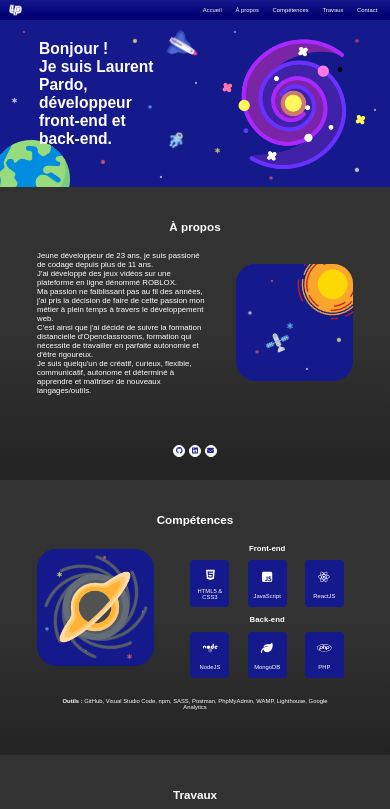
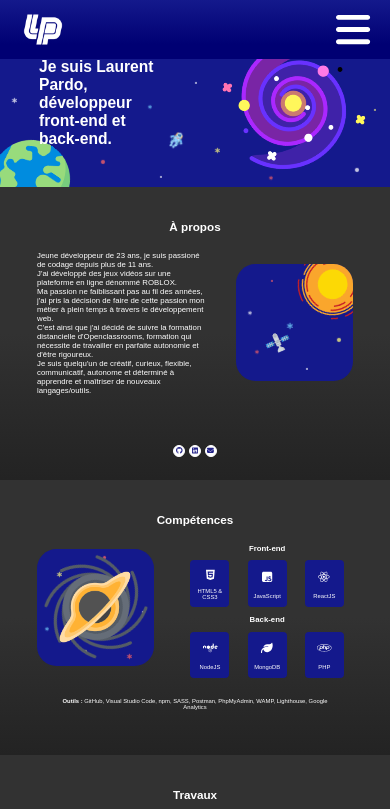
Before and after one commit to AeRyZe/dev_portfolio, a React (Create React App) app: page / in a window 390 px wide. Shown: the top 809 px of the page. Built offline with nearby package versions, Linux system fonts and the light colour scheme; a web font is replaced by a local one.

Commit message:
feat(header): responsive design

```diff
--- a/src/components/header/header.css
+++ b/src/components/header/header.css
@@ -10,7 +10,7 @@ nav {
     z-index: 10;
 }
 
-nav div {
+#header-links {
     width: 50%;
     display: flex;
     justify-content: space-around;
@@ -31,3 +31,74 @@ nav div {
     transition: .5s ease;
     font-weight: bold;
 }
+
+#menu-button {
+    display: none;
+}
+
+#menu-open {
+    display: none;
+}
+
+#menu-close {
+    display: none;
+}
+
+#menu-container {
+    display: none;
+}
+
+@media screen and (max-width: 993px) {
+    nav {
+        width: 90vw;
+        height: 15vw;
+        padding: 0 5vw;
+    }
+
+    .header-logo {
+        height: 12vw;
+    }
+
+    #header-links {
+        display: none;
+    }
+
+    .header-link {
+        font-size: 3.5vw;
+    }
+
+    #menu-container {
+        display: block;
+        height: 10vw;
+    }
+
+    #menu-button {
+        display: block;
+        height: 10vw;
+        color: white;
+    }
+
+    #menu-open {
+        height: 40vw;
+        width: 90vw;
+        display: flex;
+        flex-direction: column;
+        justify-content: space-around;
+        background: linear-gradient(0deg, rgba(20, 25, 140, 1) 0%, rgba(0, 0, 115, 1) 75%);
+        border-radius: 0 0 4vw 4vw;
+        padding: 5vw;
+        position: absolute;
+        top: 15vw;
+        right: 0;
+    }
+
+    #menu-close {
+        display: none;
+    }
+
+    .menu-link {
+        font-size: 4vw;
+        color: white;
+        text-decoration: none;
+    }
+}
--- a/src/components/header/header.jsx
+++ b/src/components/header/header.jsx
@@ -1,18 +1,37 @@
 import './header.css'
+import { useState } from 'react'
 import Logo from '../../assets/wlogo.png'
 import { HashLink as Link } from 'react-router-hash-link'
+import { FontAwesomeIcon } from '@fortawesome/react-fontawesome'
+import { faBars, faClose } from '@fortawesome/free-solid-svg-icons'
 
 function Header() {
+    const [isOpen, setIsOpen] = useState(false);
+
+    const toggle = () => {
+        setIsOpen(!isOpen);
+    };
+
     return (
         <header>
             <nav>
                 <img src={Logo} alt='Logo de Laurent Pardo' className='header-logo' />
-                <div>
+                <div id='header-links'>
                     <Link to='/#banner-container' className='header-link'>Accueil</Link>
                     <Link to='/#about-container' className='header-link'>À propos</Link>
                     <Link to='/#skills-container' className='header-link'>Compétences</Link>
                     <Link to='/#projects-container' className='header-link'>Travaux</Link>
                     <Link to='/#contact-container' className='header-link'>Contact</Link>
+                </div>
+                <div id='menu-container' onClick={toggle}>
+                    <FontAwesomeIcon id='menu-button' icon={isOpen ? faClose : faBars} />
+                </div>
+                <div id={isOpen ? 'menu-open' : 'menu-close'}>
+                    <Link to='/#banner-container' className='menu-link'>Accueil</Link>
+                    <Link to='/#about-container' className='menu-link'>À propos</Link>
+                    <Link to='/#skills-container' className='menu-link'>Compétences</Link>
+                    <Link to='/#projects-container' className='menu-link'>Travaux</Link>
+                    <Link to='/#contact-container' className='menu-link'>Contact</Link>
                 </div>
             </nav>
         </header>
```
